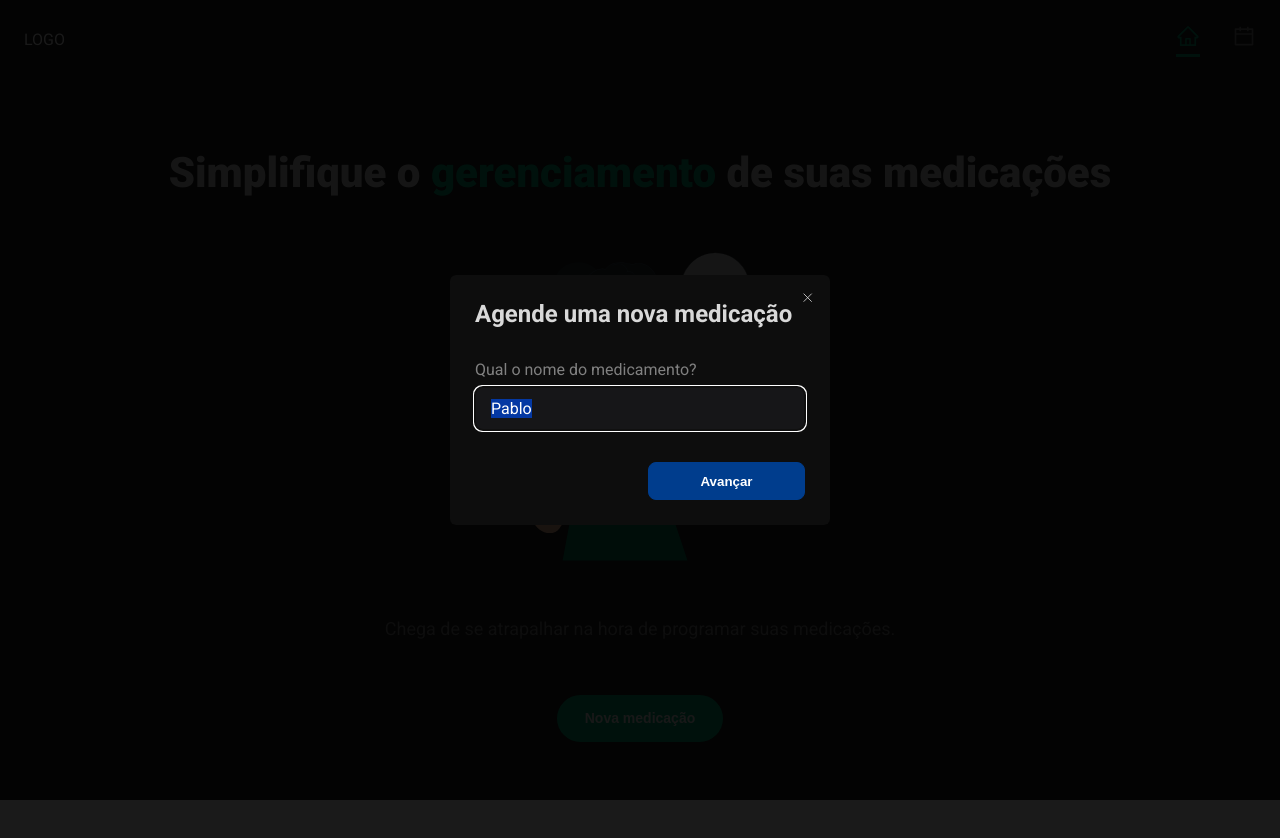
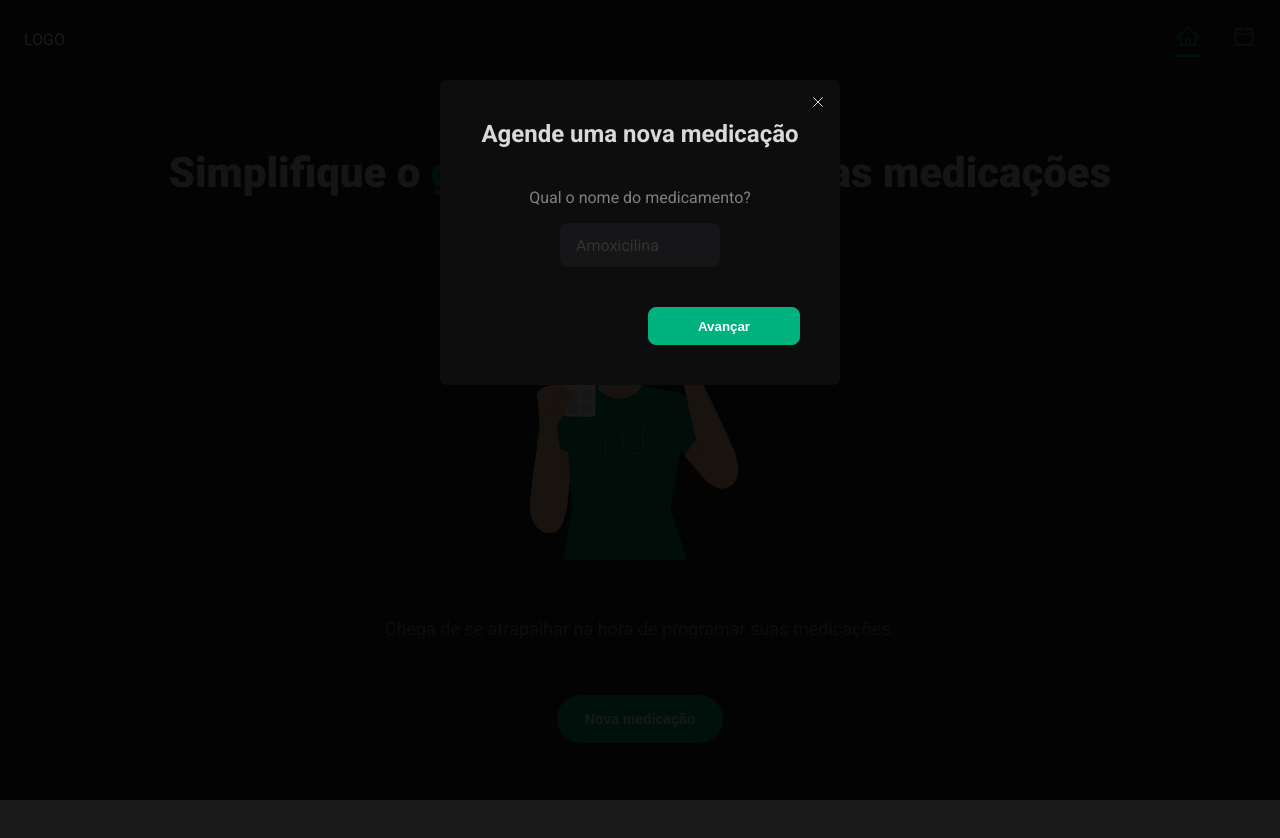
Before and after one commit to pabloccard/minhas-medicacoes-arquivado, a React (Vite) app: page / in a window 1280 px wide. Both pictures are taken after a click on the button "Nova medicação". Built offline with nearby package versions, Linux system fonts and the light colour scheme.

Commit message:
style(Dialog): Changed to new layout

```diff
--- a/src/components/DayStepper/styles.ts
+++ b/src/components/DayStepper/styles.ts
@@ -13,14 +13,19 @@ export const Container = styled.div`
   }
 
   > button {
-    padding: 0.875rem;
+    display: flex;
+    align-items: center;
+    justify-content: center;
+
+    width: 2.75rem;
+    height: 2.75rem;
 
     background: ${(props) => props.theme.input};
     border-radius: 8px;
     cursor: pointer;
     border: 0;
 
-    color: ${(props) => props.theme.blue};
+    color: ${(props) => props.theme['green-600']};
     line-height: 0;
     font-size: 1rem;
   }
--- a/src/components/Dialog/styles.ts
+++ b/src/components/Dialog/styles.ts
@@ -9,7 +9,7 @@ export const DialogTrigger = styled(Dialog.Trigger)`
   color: ${(props) => props.theme['gray-100']};
   font-weight: 700;
   font-size: 0.875rem;
-  line-height: 23px;
+  line-height: 1.5rem;
   border: 0;
   cursor: pointer;
 
@@ -33,23 +33,24 @@ export const DialogOverlay = styled(Dialog.Overlay)`
   }
 `
 export const DialogContent = styled(Dialog.Content)`
-  padding: 25px;
+  padding: 2.5rem;
 
   background-color: ${(props) => props.theme['gray-700']};
   border-radius: 6px;
 
   position: fixed;
-  top: 50%;
+  top: 10%;
   left: 50%;
-  transform: translate(-50%, -50%);
+  transform: translateX(-50%);
 
   width: 90vw;
-  max-width: 380px;
-  max-height: 85vh;
+  max-width: 400px;
 
   h2 {
     color: ${(props) => props.theme['gray-200']};
-    margin-bottom: 2rem;
+    font-size: 1.5rem;
+    margin-bottom: 2.5rem;
+    text-align: center;
   }
 
   animation: contentShow 500ms cubic-bezier(0.16, 1, 0.3, 1);
@@ -57,11 +58,9 @@ export const DialogContent = styled(Dialog.Content)`
   @keyframes contentShow {
     from {
       opacity: 0;
-      transform: translate(-50%, -48%) scale(0.96);
     }
     to {
       opacity: 1;
-      transform: translate(-50%, -50%) scale(1);
     }
   }
 `
@@ -69,8 +68,8 @@ export const DialogContent = styled(Dialog.Content)`
 export const DialogClose = styled(Dialog.Close)`
   border: none;
   border-radius: 100%;
-  height: 25px;
-  width: 25px;
+  height: 1.5rem;
+  width: 1.5rem;
   display: inline-flex;
   align-items: center;
   justify-content: center;
@@ -79,4 +78,5 @@ export const DialogClose = styled(Dialog.Close)`
   color: ${(props) => props.theme['gray-200']};
   top: 10px;
   right: 10px;
+  font-size: 1rem;
 `
--- a/src/components/Header/styles.ts
+++ b/src/components/Header/styles.ts
@@ -39,14 +39,13 @@ export const Container = styled.div`
         text-decoration: none;
         color: ${(props) => props.theme['gray-100']};
         padding: 0.875rem 1rem;
-        border: 1px solid ${(props) => props.theme.orange};
+
         font-weight: bold;
 
         border-radius: 8px;
         transition: background-color 0.2s ease;
 
         &:hover {
-          background: ${(props) => props.theme.orange};
         }
       }
     }
--- a/src/components/MultiStepMedicationScheduleForm/steps/DurationStep.tsx
+++ b/src/components/MultiStepMedicationScheduleForm/steps/DurationStep.tsx
@@ -35,6 +35,7 @@ export const DurationStep = ({
   }
   return (
     <S.Container onSubmit={handleSubmit(submit)}>
+      <fieldset>
         <label htmlFor="duration">Duração do tratamento?</label>
         <Controller
           control={control}
@@ -44,6 +45,7 @@ export const DurationStep = ({
             <DayStepper value={value} onValueChange={onChange} />
           )}
         />
+      </fieldset>
 
       <S.Controls>
         <button type="submit" onClick={() => changeStep(currentStep - 1)}>
--- a/src/components/MultiStepMedicationScheduleForm/steps/IntervalStep.tsx
+++ b/src/components/MultiStepMedicationScheduleForm/steps/IntervalStep.tsx
@@ -34,6 +34,7 @@ export const IntervalStep = ({
   }
   return (
     <S.Container onSubmit={handleSubmit(setData)}>
+      <fieldset>
         <label htmlFor="interval">Qual o intervalo de horas?</label>
         <Controller
           control={control}
@@ -47,6 +48,7 @@ export const IntervalStep = ({
             </S.RadioGroupRoot>
           )}
         />
+      </fieldset>
 
       <S.Controls>
         <button type="submit" onClick={() => changeStep(currentStep - 1)}>
--- a/src/components/MultiStepMedicationScheduleForm/steps/NameStep.tsx
+++ b/src/components/MultiStepMedicationScheduleForm/steps/NameStep.tsx
@@ -34,6 +34,7 @@ export const NameStep = ({ changeStep, currentStep }: NameStepProps) => {
   return (
     <div>
       <S.Container onSubmit={handleSubmit(submit)}>
+        <fieldset>
           <label htmlFor="medicationName">Qual o nome do medicamento?</label>
           <input
             {...register('title')}
@@ -41,6 +42,8 @@ export const NameStep = ({ changeStep, currentStep }: NameStepProps) => {
             id="medicationName"
             placeholder="Amoxicilina"
           />
+        </fieldset>
+
         <S.Controls>
           <button type="submit">Avançar</button>
         </S.Controls>
--- a/src/components/MultiStepMedicationScheduleForm/steps/StartDateStep.tsx
+++ b/src/components/MultiStepMedicationScheduleForm/steps/StartDateStep.tsx
@@ -35,8 +35,11 @@ export const StartDateStep = ({
   }
   return (
     <S.Container onSubmit={handleSubmit(submit)}>
-      <label htmlFor="startDate">Qual a data de início do tratamento?</label>
-      <input {...register('startDate')} type="date" id="startDate" required />
+      <fieldset>
+        <label htmlFor="startDate">Qual a data de início do tratamento?</label>
+        <input {...register('startDate')} type="date" id="startDate" required />
+      </fieldset>
+
       <S.Controls>
         <button type="submit" onClick={() => changeStep(currentStep - 1)}>
           Voltar
--- a/src/components/MultiStepMedicationScheduleForm/steps/StartTimeStep.tsx
+++ b/src/components/MultiStepMedicationScheduleForm/steps/StartTimeStep.tsx
@@ -35,8 +35,10 @@ export const StartTimeStep = ({
 
   return (
     <S.Container onSubmit={handleSubmit(submit)}>
-      <label htmlFor="startDate">Horário da primeira dosagem</label>
-      <input {...register('startTime')} type="time" id="startTime" />
+      <fieldset>
+        <label htmlFor="startDate">Horário da primeira dosagem</label>
+        <input {...register('startTime')} type="time" id="startTime" />
+      </fieldset>
 
       <S.Controls>
         <button type="submit" onClick={() => changeStep(currentStep - 1)}>
--- a/src/components/MultiStepMedicationScheduleForm/styles.ts
+++ b/src/components/MultiStepMedicationScheduleForm/styles.ts
@@ -2,22 +2,29 @@ import styled from 'styled-components'
 import * as RadioGroup from '@radix-ui/react-radio-group'
 
 export const Container = styled.form`
+  fieldset {
+    border: none;
+
+    display: flex;
+    flex-direction: column;
+    align-items: center;
+    gap: 1rem;
+  }
+
   label {
     display: block;
     color: ${(props) => props.theme['gray-300']};
-    margin-bottom: 0.5rem;
-  }
-
-  input[type='text'] {
-    width: 100%;
   }
 
   input[type='time']::-webkit-calendar-picker-indicator,
   input[type='date']::-webkit-calendar-picker-indicator {
-    filter: invert(33%) sepia(92%) saturate(5890%) hue-rotate(172deg)
-      brightness(95%) contrast(107%);
+    filter: invert(100%) brightness(40%);
 
     font-weight: bold;
+  }
+
+  input::placeholder {
+    color: ${(props) => props.theme['gray-400']};
   }
 
   input {
@@ -26,6 +33,9 @@ export const Container = styled.form`
     border: 0;
     border-radius: 8px;
     cursor: pointer;
+
+    width: 10rem;
+    height: 2.75rem;
 
     color: ${(props) => props.theme['gray-100']};
     font-family: 'Roboto', sans-serif;
@@ -37,7 +47,7 @@ export const Controls = styled.div`
   grid-template-columns: 1fr 1fr;
   gap: 1rem;
 
-  margin-top: 2rem;
+  margin-top: 2.5rem;
 
   button {
     height: 38px;
@@ -51,40 +61,47 @@ export const Controls = styled.div`
 
   button:first-child {
     background: none;
-    border-color: ${(props) => props.theme['blue-dark']};
+    border-color: ${(props) => props.theme['green-600']};
   }
 
   button:last-child {
-    background: ${(props) => props.theme['blue-dark']};
+    background: ${(props) => props.theme['green-600']};
     grid-column: 2;
   }
 `
 export const RadioGroupRoot = styled(RadioGroup.Root)`
-  width: 150px;
-  display: grid;
-  grid-template-columns: 1fr 1fr 1fr;
+  /* width: 10rem; */
+  display: flex;
   gap: 0.5rem;
 `
 
 export const RadioGroupItem = styled(RadioGroup.Item)`
   all: unset;
+  width: 2.75rem;
+  height: 2.75rem;
+
   text-align: center;
   font-weight: bold;
   cursor: pointer;
   background: ${(props) => props.theme.input};
-  padding: 0.75rem 0;
-  color: ${(props) => props.theme.blue};
+
+  color: ${(props) => props.theme['gray-300']};
   border-radius: 8px;
   transition: color ease 0.2s, background-color ease 0.2s;
 
   &[data-state='checked'] {
-    background: ${(props) => props.theme['blue-dark']};
-    color: ${(props) => props.theme.white};
+    background: ${(props) => props.theme['gray-500']};
+    color: ${(props) => props.theme['green-600']};
   }
 `
 export const ReviewingContainer = styled.div`
+  display: flex;
+  flex-direction: column;
+  gap: 0.5rem;
   strong {
-    color: white;
-    display: inline-block;
+    color: ${(props) => props.theme['gray-200']};
+  }
+  span {
+    color: ${(props) => props.theme['gray-300']};
   }
 `
--- a/src/contexts/FormDataContext/FormDataContextProvider.tsx
+++ b/src/contexts/FormDataContext/FormDataContextProvider.tsx
@@ -4,7 +4,7 @@ import { FormDataContext } from '.'
 import { FormDataType } from '../../types/FormData'
 
 const defaultFormData: FormDataType = {
-  title: 'Pablo',
+  title: '',
   durationInDays: 7,
   intervalInHours: '12',
   startTime: '08:00',
--- a/src/styles/global.ts
+++ b/src/styles/global.ts
@@ -13,4 +13,7 @@ export const GlobalStyles = createGlobalStyle`
         font-family: 'Roboto', sans-serif;
         overflow-x: hidden;
     }
+    *:focus {
+        outline: none;
+    }
 `
```
Also changed, not shown: src/components/MultiStepMedicationScheduleForm/steps/ReviewingDataStep.tsx (+10 -9 lines). Lines whose indentation alone changed are shown as unchanged.
